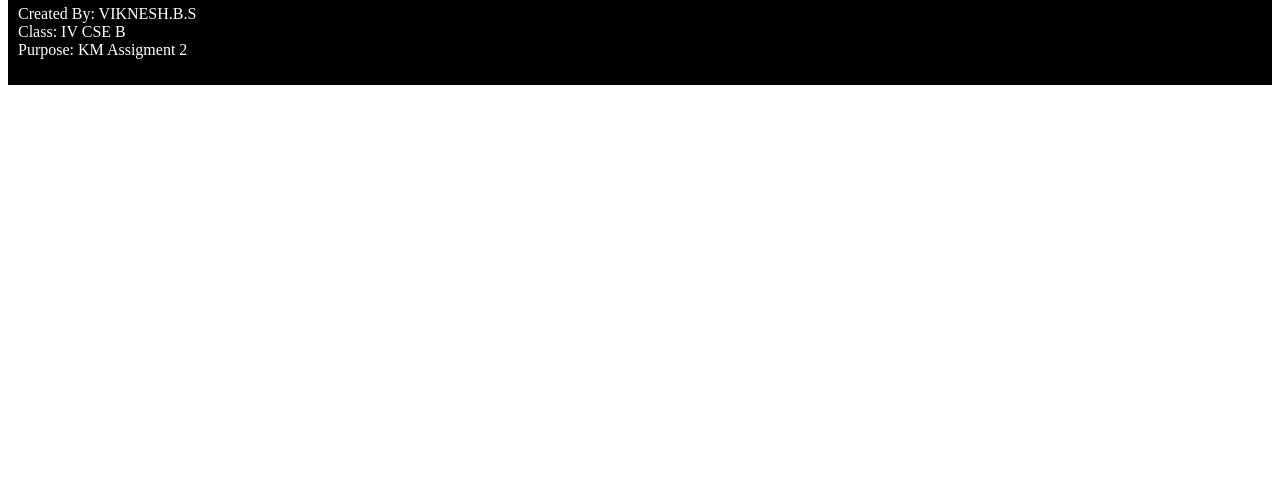
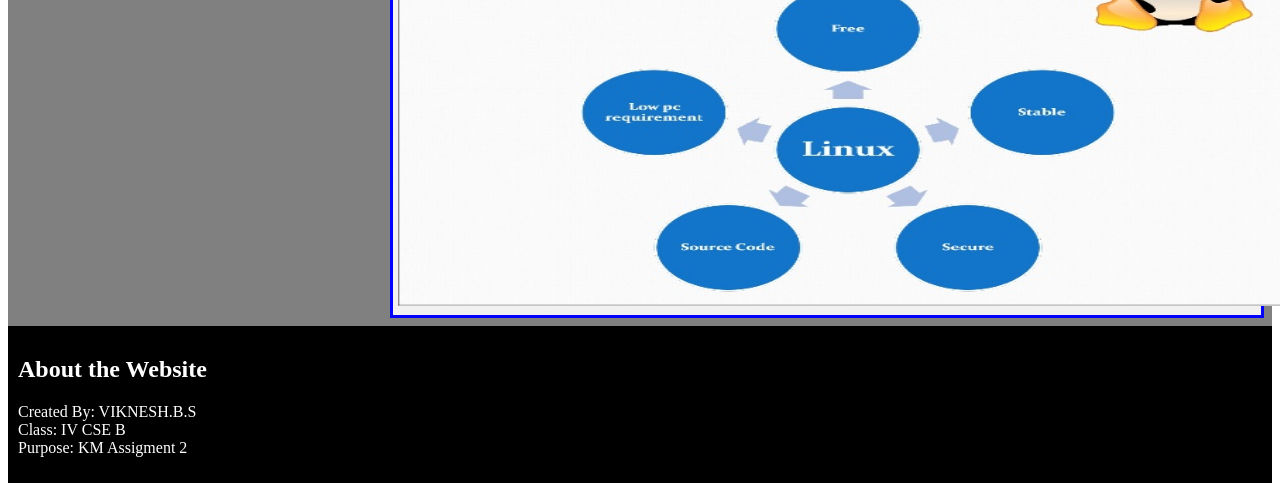
Before and after one commit to UltraBS/about_linux, a plain HTML site: page index.html in a window 1280 px wide. Shown: the part 687-1178 px from the top of the page. Before the commit the page ends 800 px from the top, so only its background shows below. Drawn offline with Linux system fonts and the light colour scheme.

Commit message:
Update index.html

```diff
--- a/index.html
+++ b/index.html
@@ -52,6 +52,7 @@ function change_tl(){
             </p>
             <p>For the purposes of this page, we use the term “Linux” to refer to the Linux kernel, but also the set of programs, tools, and services that are typically bundled together with the Linux kernel to provide all of the necessary components of a fully functional operating system. Some people, particularly members of the Free Software Foundation, refer to this collection as GNU/Linux, because many of the tools included are GNU components. However, not all Linux installations use GNU components as a part of their operating system. Android, for example, uses a Linux kernel but relies very little on GNU tools.
             </p>
+            <img src="src/image/Linux Advantage.png" width="900" height="400" alt="Linux Advantages">
         </article>
         <article id="ol">
             <h2>2. Origin of Linux</h2>
```
